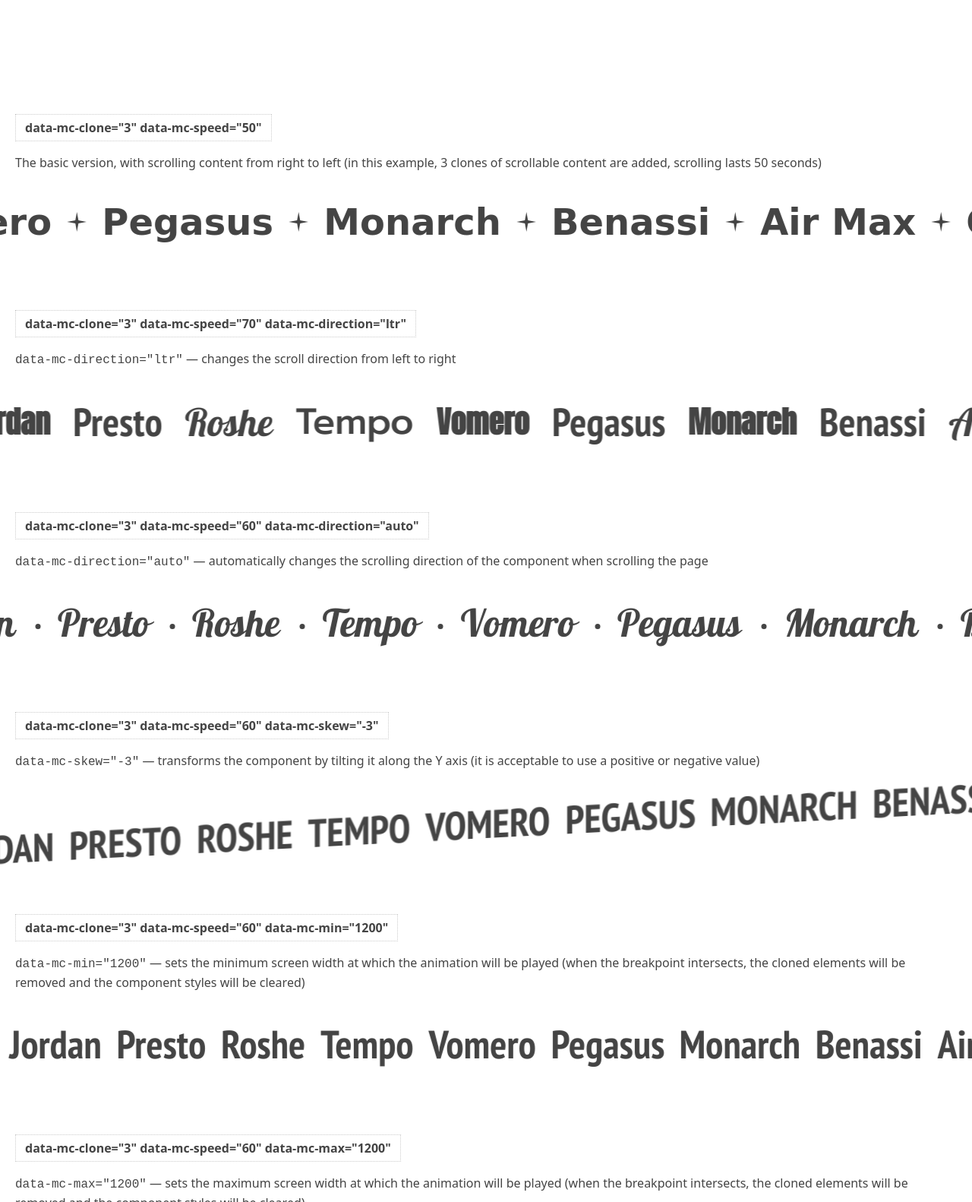
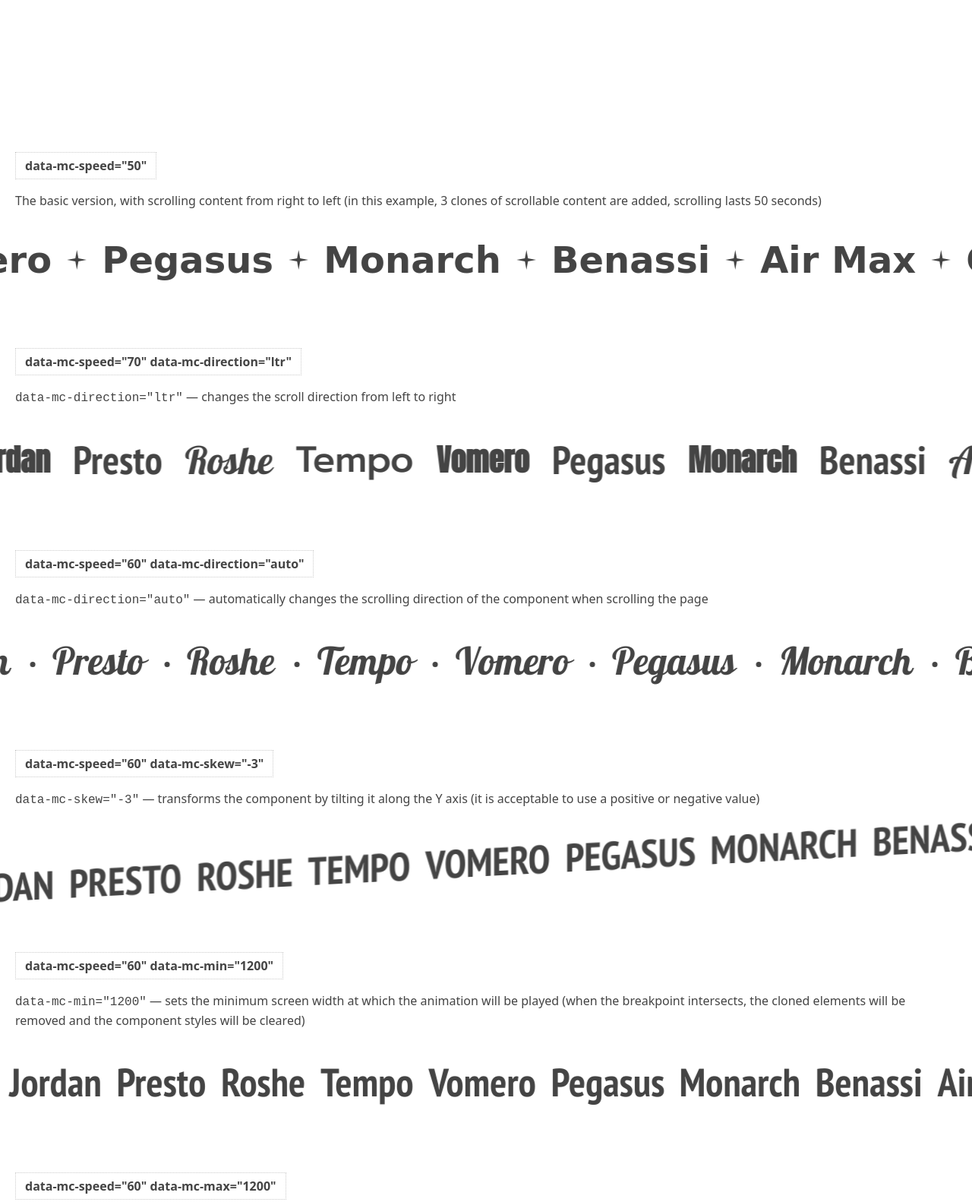
Before and after one commit to ux-ui-pro/marquee-content, a website: page src/index.html in a window 1280 px wide. Shown: the top 1582 px of the page at 76% size. Drawn offline with nearby package versions, Linux system fonts and the light colour scheme; files whose address does not match are found by name; a web font is replaced by a local one.

Commit message:
issue: updated demo

```diff
--- a/src/index.html
+++ b/src/index.html
@@ -17,7 +17,7 @@
         }
 
         body {
-            margin: 150px 0 500px;
+            margin: 200px 0 500px;
             font-feature-settings: "kern" 1,"liga" 0;
             font-size: 1.6rem;
             font-weight: 400;
@@ -156,12 +156,11 @@
 </head>
 <body>
 <section class="data-code">
-	<strong>data-mc-clone=&quot;3&quot; data-mc-speed=&quot;50&quot;</strong>
+	<strong>data-mc-speed=&quot;50&quot;</strong>
 	<p>The basic version, with scrolling content from right to left (in this example, 3 clones of scrollable content are added, scrolling lasts 50 seconds)</p>
 </section>
 <section class="example-1">
 	<marquee-content
-		data-mc-clone="3"
 		data-mc-speed="50"
 		role="marquee">
 		<ul class="font alkatra">
@@ -179,12 +178,11 @@
 	</marquee-content>
 </section>
 <section class="data-code">
-	<strong>data-mc-clone=&quot;3&quot; data-mc-speed=&quot;70&quot; data-mc-direction=&quot;ltr&quot;</strong>
+	<strong>data-mc-speed=&quot;70&quot; data-mc-direction=&quot;ltr&quot;</strong>
 	<p><code>data-mc-direction="ltr"</code> &mdash; changes the scroll direction from left to right</p>
 </section>
 <section class="example-2">
 	<marquee-content
-		data-mc-clone="3"
 		data-mc-speed="70"
 		data-mc-direction="ltr"
 		role="marquee">
@@ -203,12 +201,11 @@
 	</marquee-content>
 </section>
 <section class="data-code">
-	<strong>data-mc-clone=&quot;3&quot; data-mc-speed=&quot;60&quot; data-mc-direction=&quot;auto&quot;</strong>
+	<strong>data-mc-speed=&quot;60&quot; data-mc-direction=&quot;auto&quot;</strong>
 	<p><code>data-mc-direction="auto"</code> &mdash; automatically changes the scrolling direction of the component when scrolling the page</p>
 </section>
 <section class="example-3">
 	<marquee-content
-		data-mc-clone="3"
 		data-mc-speed="60"
 		data-mc-direction="auto"
 		role="marquee">
@@ -227,12 +224,11 @@
 	</marquee-content>
 </section>
 <section class="data-code">
-	<strong>data-mc-clone=&quot;3&quot; data-mc-speed=&quot;60&quot; data-mc-skew=&quot;-3&quot;</strong>
+	<strong>data-mc-speed=&quot;60&quot; data-mc-skew=&quot;-3&quot;</strong>
 	<p><code>data-mc-skew="-3"</code> &mdash; transforms the component by tilting it along the Y axis (it is acceptable to use a positive or negative value)</p>
 </section>
 <section class="example-4">
 	<marquee-content
-		data-mc-clone="3"
 		data-mc-speed="60"
 		data-mc-skew="-3"
 		role="marquee">
@@ -251,12 +247,11 @@
 	</marquee-content>
 </section>
 <section class="data-code">
-	<strong>data-mc-clone=&quot;3&quot; data-mc-speed=&quot;60&quot; data-mc-min=&quot;1200&quot;</strong>
+	<strong>data-mc-speed=&quot;60&quot; data-mc-min=&quot;1200&quot;</strong>
 	<p><code>data-mc-min="1200"</code> &mdash; sets the minimum screen width at which the animation will be played (when the breakpoint intersects, the cloned elements will be removed and the component styles will be cleared)</p>
 </section>
 <section class="example-5">
 	<marquee-content
-		data-mc-clone="3"
 		data-mc-speed="60"
 		data-mc-min="1200"
 		role="marquee">
@@ -275,12 +270,11 @@
 	</marquee-content>
 </section>
 <section class="data-code">
-	<strong>data-mc-clone=&quot;3&quot; data-mc-speed=&quot;60&quot; data-mc-max=&quot;1200&quot;</strong>
+	<strong>data-mc-speed=&quot;60&quot; data-mc-max=&quot;1200&quot;</strong>
 	<p><code>data-mc-max="1200"</code> &mdash; sets the maximum screen width at which the animation will be played (when the breakpoint intersects, the cloned elements will be removed and the component styles will be cleared)</p>
 </section>
 <section class="example-6">
 	<marquee-content
-		data-mc-clone="3"
 		data-mc-speed="60"
 		data-mc-max="1200"
 		role="marquee">
```
